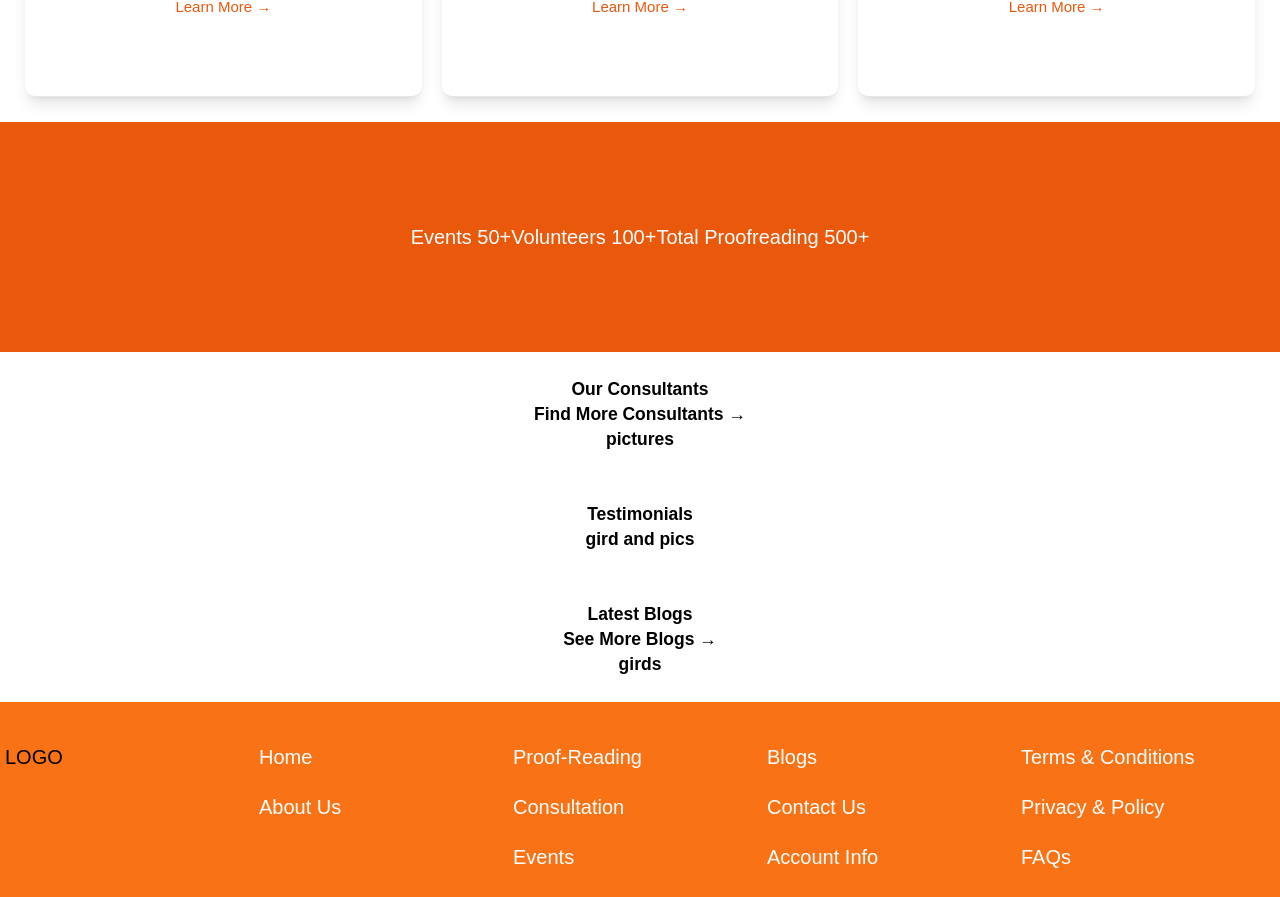
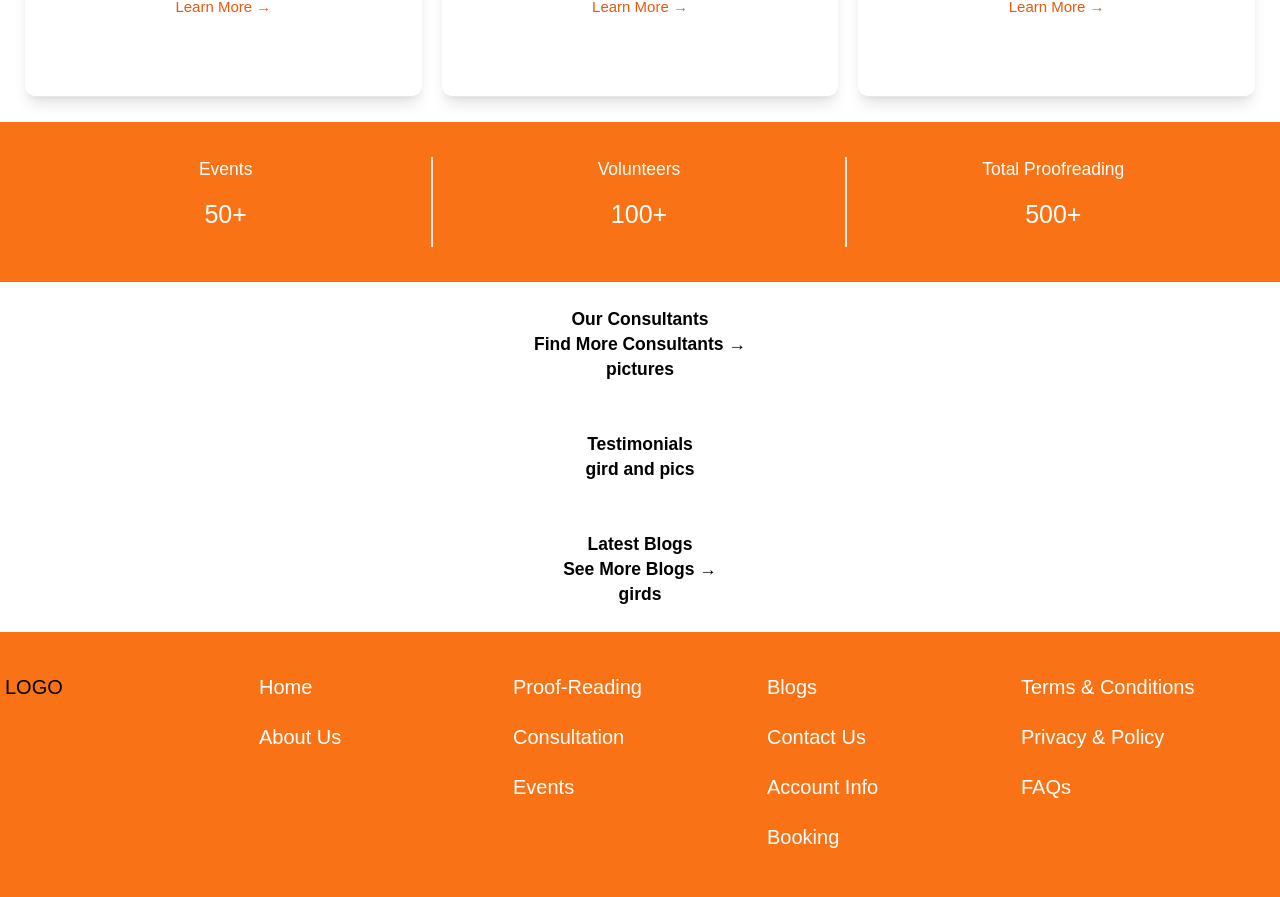
Before and after one commit to Pathway-plus/Pathway-Plus, a Next.js app: page / in a window 1280 px wide. Shown: the part 1038-1935 px from the top of the page. Built offline with nearby package versions, Linux system fonts and the light colour scheme.

Commit message:
edited flexbox

```diff
--- a/src/pages/index.tsx
+++ b/src/pages/index.tsx
@@ -85,18 +85,19 @@
 
 
 
-			<div className="py-20 text-white text-center bg-orange-600 transition-all">
-
-				<span>
-					Events 50+
-				</span>
-				<span>
-					Volunteers 100+
-				</span>
-				<span>
-					Total Proofreading 500+
-				</span>
-
+			<div className="h-32 bg-orange-500 text-white px-4 flex flex-row items-center">
+					<p className="text-center text-sm border-r-2 basis-1/3"> Events
+					<br />
+					<p className="py-3 text-xl">50+</p>
+					</p>
+					<p className="text-center text-sm border-r-2 basis-1/3" > Volunteers
+					<br />
+					<p className="py-3 text-xl">100+</p>
+					</p>
+					<p className="text-center text-sm basis-1/3" > Total Proofreading
+					<br />
+					<p className="py-3 text-xl">500+</p>
+					</p>
 
 			</div>
 
```
